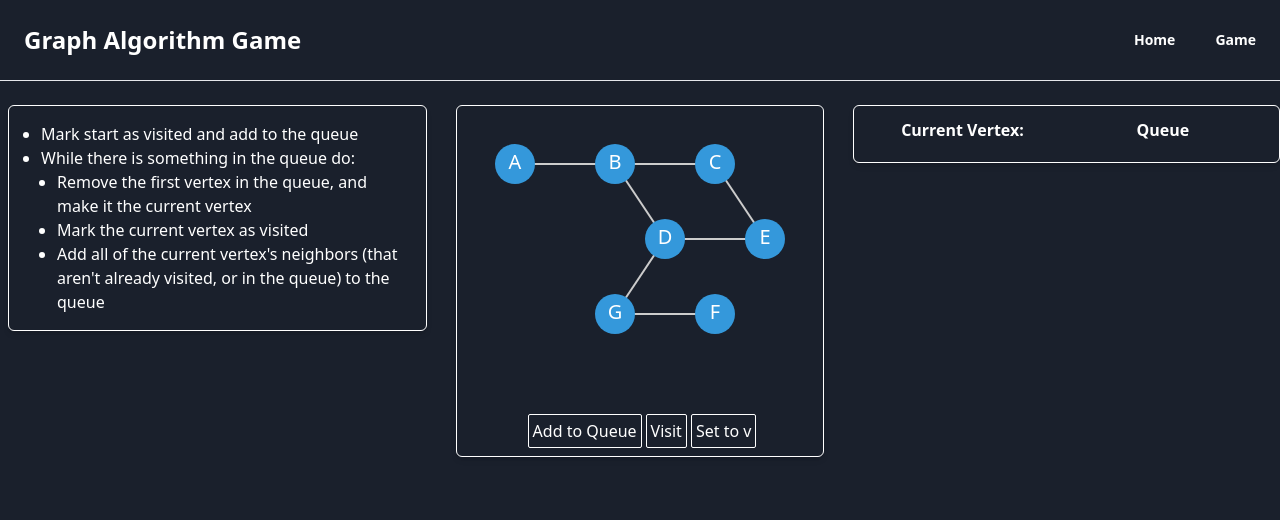
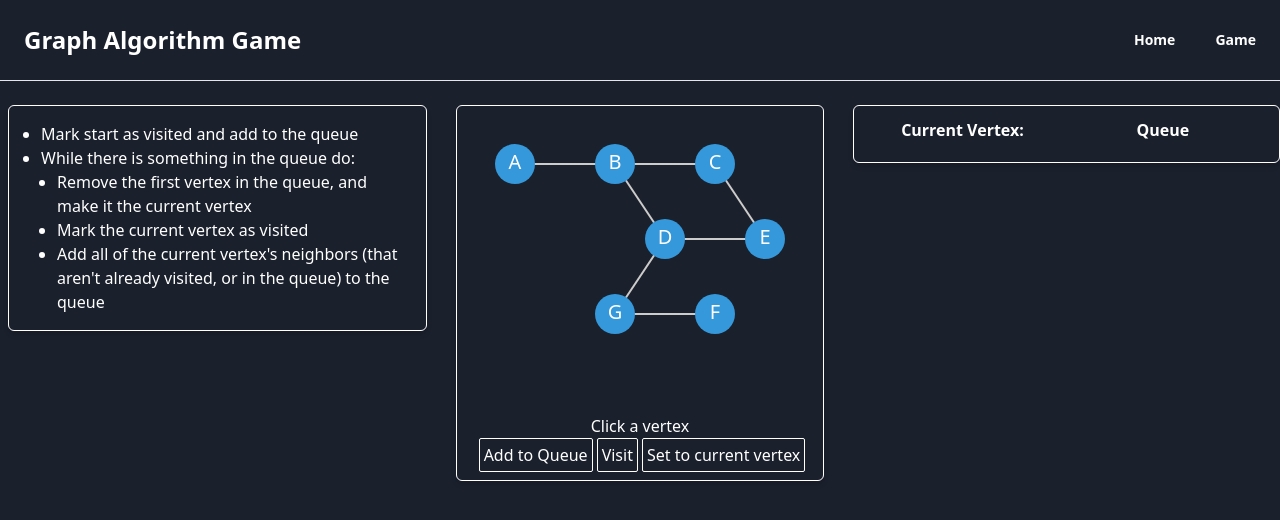
Before and after one commit to gyr1967/graph-algorithm-game, a Vue app in the folder game/frontend/: page /graph-algorithm-game/game/bfs/guided in a window 1280 px wide. Shown: the top 520 px of the page. Built offline with nearby package versions, Linux system fonts and the light colour scheme.

Commit message:
vertex option buttons now emit event

```diff
--- a/game/frontend/src/components/VertexOptionMenu.vue
+++ b/game/frontend/src/components/VertexOptionMenu.vue
@@ -1,17 +1,32 @@
 <script setup lang="ts">
 defineProps<{
+    text: string;
     nodeId: string;
 }>();
+defineEmits(["add-to-queue", "visit", "set-to-current"]);
 </script>
 <template>
+    <div class="flex justify-center">
+        <span>{{ text }}</span>
+    </div>
     <div class="flex justify-center items-center">
-        <span>{{ nodeId }}</span>
-        <button class="border border-white p-1 rounded-sm ml-1">
+        <button
+            class="border border-white p-1 rounded-sm ml-1"
+            @click="$emit('add-to-queue', nodeId)"
+        >
             Add to Queue
         </button>
-        <button class="border border-white p-1 rounded-sm ml-1">Visit</button>
-        <button class="border border-white p-1 rounded-sm ml-1">
-            Set to v
+        <button
+            class="border border-white p-1 rounded-sm ml-1"
+            @click="$emit('visit', nodeId)"
+        >
+            Visit
+        </button>
+        <button
+            class="border border-white p-1 rounded-sm ml-1"
+            @click="$emit('set-to-current', nodeId)"
+        >
+            Set to current vertex
         </button>
     </div>
 </template>
```
